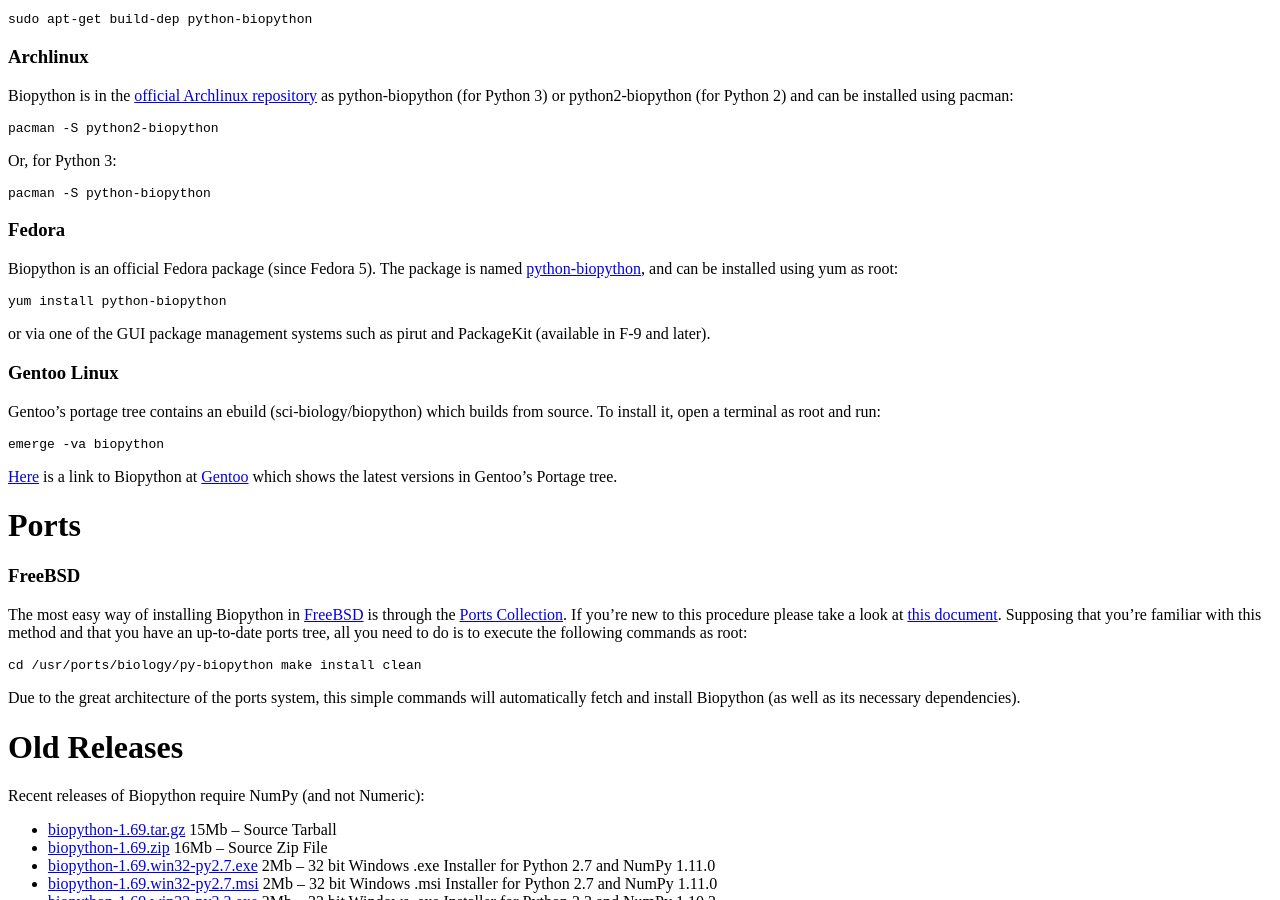
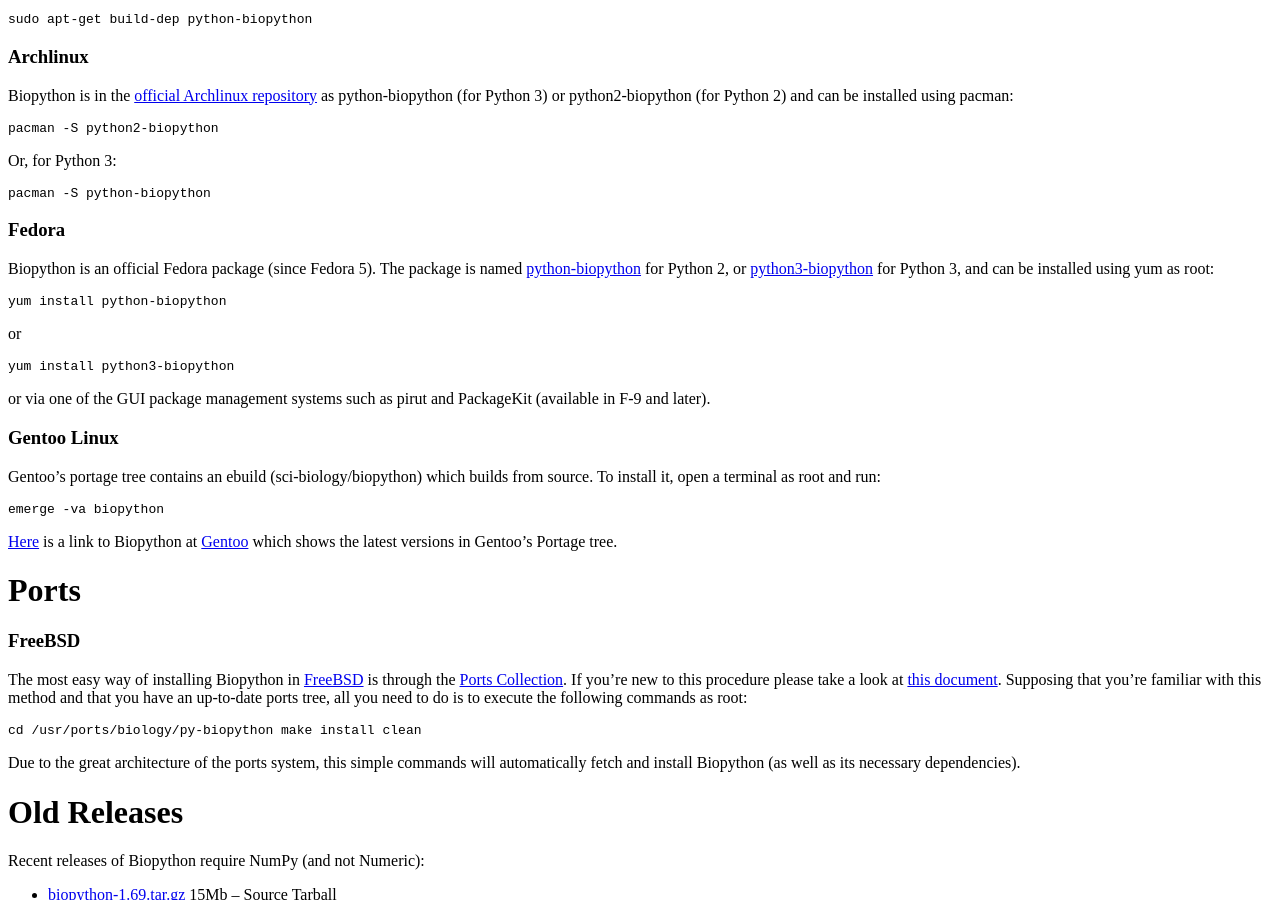
Before and after one commit to biopython/biopython.github.io, a Jekyll site: the page built from wiki/Download.md, in a window 1280 px wide and 900 px high, scrolled down 1963 px. Built offline with Jekyll 4.4.1, drawn with Linux system fonts in a browser that asks for light colours.

Commit message:
Fedora also has python3-biopython

````diff
--- a/wiki/Download.md
+++ b/wiki/Download.md
@@ -193,11 +193,18 @@ pacman -S python-biopython
 
 Biopython is an official Fedora package (since Fedora 5). The package is
 named
-[python-biopython](https://apps.fedoraproject.org/packages/python-biopython),
+[python-biopython](https://apps.fedoraproject.org/packages/python-biopython) for Python 2, or
+[python3-biopython](https://apps.fedoraproject.org/packages/python3-biopython) for Python 3,
 and can be installed using yum as root:
 
 ``` bash
 yum install python-biopython
+```
+
+or
+
+``` bash
+yum install python3-biopython
 ```
 
 or via one of the GUI package management systems such as pirut and
````
